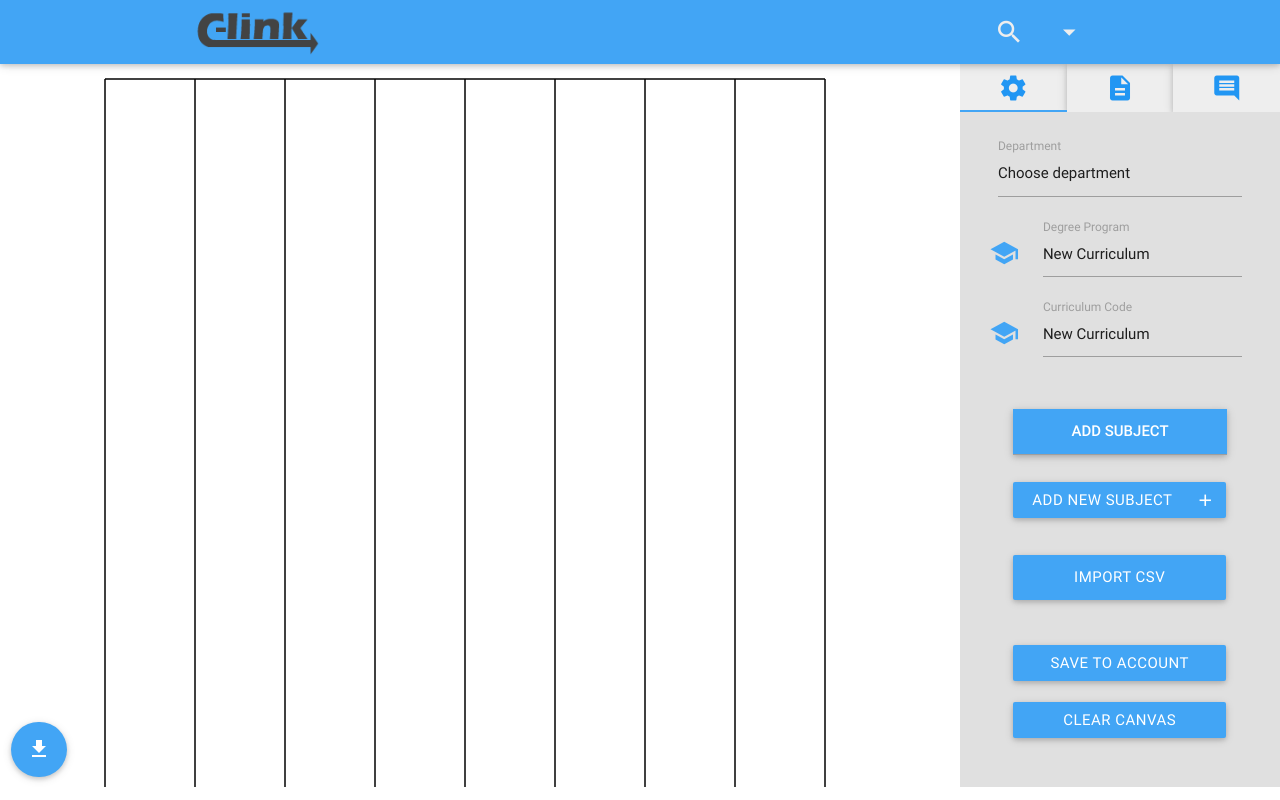
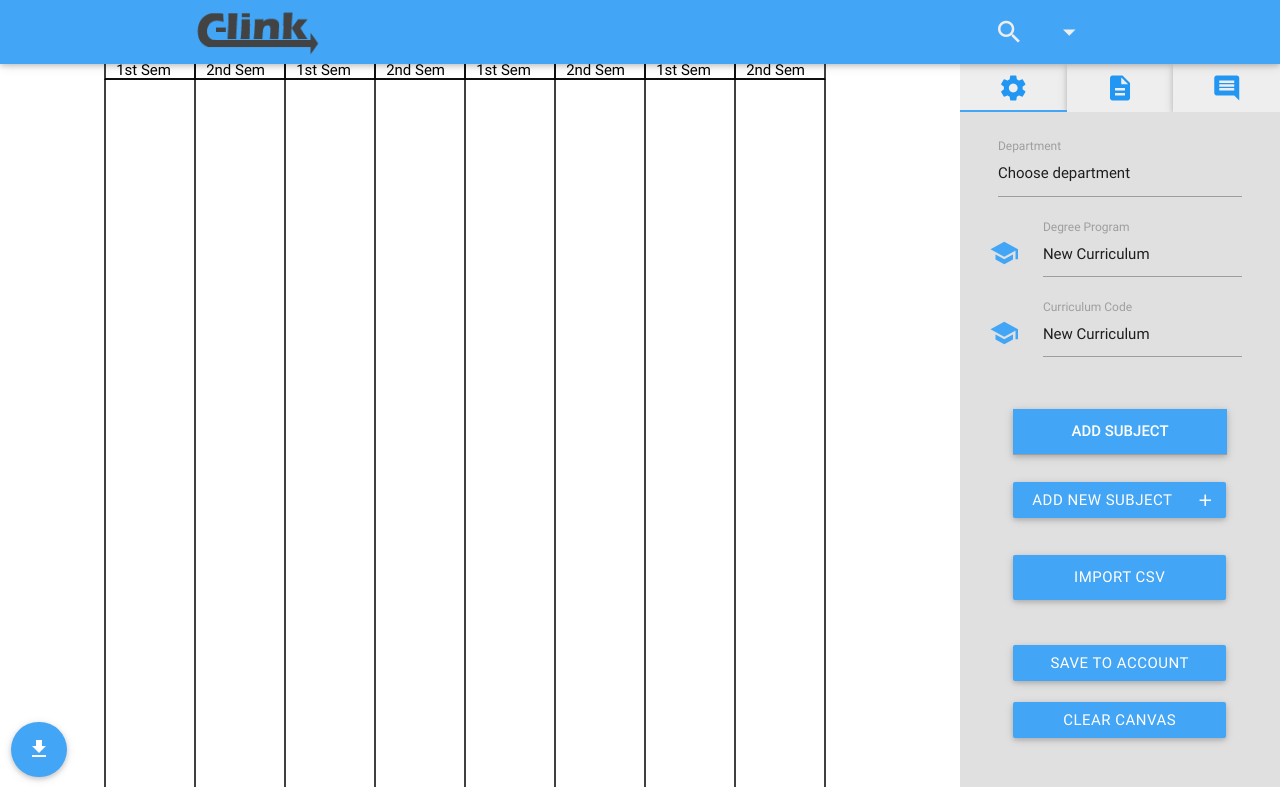
Before and after one commit to jvincealo/CMSC190-2, a Node project: template views/canvas.ejs in a window 1280 px wide. Run offline with Node 20 templates, Linux system fonts and the light colour scheme; the template is opened without the code that fills it: most values are stand-ins (such as "Sample title", 1, 10 or a date in 2020); some libraries are stand-ins or nearby versions.

Commit message:
Column labels

```diff
--- a/public/js/diagram.js
+++ b/public/js/diagram.js
@@ -68,6 +68,36 @@ var subjectContainer = new joint.shapes.basic.Rect({
     attrs: { rect: { style: {'pointer-events': 'none'}, 'stroke-width': 0, fill: 'none'} }
 });
 graph.addCell(subjectContainer);
+for(i=0; i<yearCount; i++){
+	var yearPrefix;
+	if(i+1 == 1) yearPrefix = "   1st"
+	else if(i+1 == 2) yearPrefix = "   2nd";
+	else if(i+1 == 3) yearPrefix = "   3rd";
+	else yearPrefix = "   "+(i+1)+ "th";
+
+	var year = V('rect', {x: i*(gridWidth*2)-semDivider/4, y: 0-gridWidth/2-semDivider/4, width: gridWidth*2, height: gridWidth/4, fill:'none',
+											 stroke: 'black', 'stroke-width': 3});
+	var yearText = V('text', {x: i*(gridWidth*2)-semDivider/4, y: 0-(3*gridWidth/2-semDivider/2)/2+15, fill: 'black'})
+	yearText.text(yearPrefix+' Year', { lineHeight: 'auto', annotations: [
+    { start: 0, end: 50, attrs: {'font-size': 30 } },]});
+
+	V(paper.viewport).append(year);
+	V(paper.viewport).append(yearText);
+}
+for(i=0; i<yearCount*2; i++){
+	var semLabel;
+	if(i%2 == 0) semLabel = "   1st Sem";
+	else semLabel = "   2nd Sem";
+
+	var sem = V('rect', {x: i*(gridWidth)-semDivider/4, y: 0-gridWidth/4-semDivider/4, width: gridWidth, height: gridWidth/4, fill:'none',
+											 stroke: 'black', 'stroke-width': 3});
+	var semText = V('text', {x: i*(gridWidth)-semDivider/4, y: 0-(3*gridWidth/4-semDivider/4)/2+15, fill: 'black'})
+	semText.text(semLabel, { lineHeight: 'auto', annotations: [
+    { start: 0, end: 50, attrs: {'font-size': 30 } },]});
+
+	V(paper.viewport).append(sem);
+	V(paper.viewport).append(semText);
+}
 paper.setOrigin((xMax-gridWidth*yearCount)/2,(semDivider/4));
 zoomPaper(-0.5);
 //grid columns for years and semesters
--- a/views/home.ejs
+++ b/views/home.ejs
@@ -56,7 +56,7 @@
             <div class="blue lighten-1 card col s10 offset-s1">
             <div class="card-image">
             <script>
-                var asd = Math.floor(Math.random() * 3) + 1;
+                var asd = Math.floor(Math.random() * 2) + 1;
                 var pic = '<img src="images/filler'+asd+'.png">';
                 document.write(pic);
             </script>
```
Also changed, not shown: public/images/background.jpg (deleted), public/images/bg2.png (deleted), public/images/cara.jpg (deleted), public/images/cara2.jpg (deleted), public/images/cara3.jpg (deleted), public/images/cara4.jpg (deleted), public/images/cara5.jpg (deleted), public/images/creation.jpg (deleted), public/images/filler1.png (added), public/images/filler2.png (added), public/images/interact.jpg (deleted), public/images/revise.jpg (deleted).
